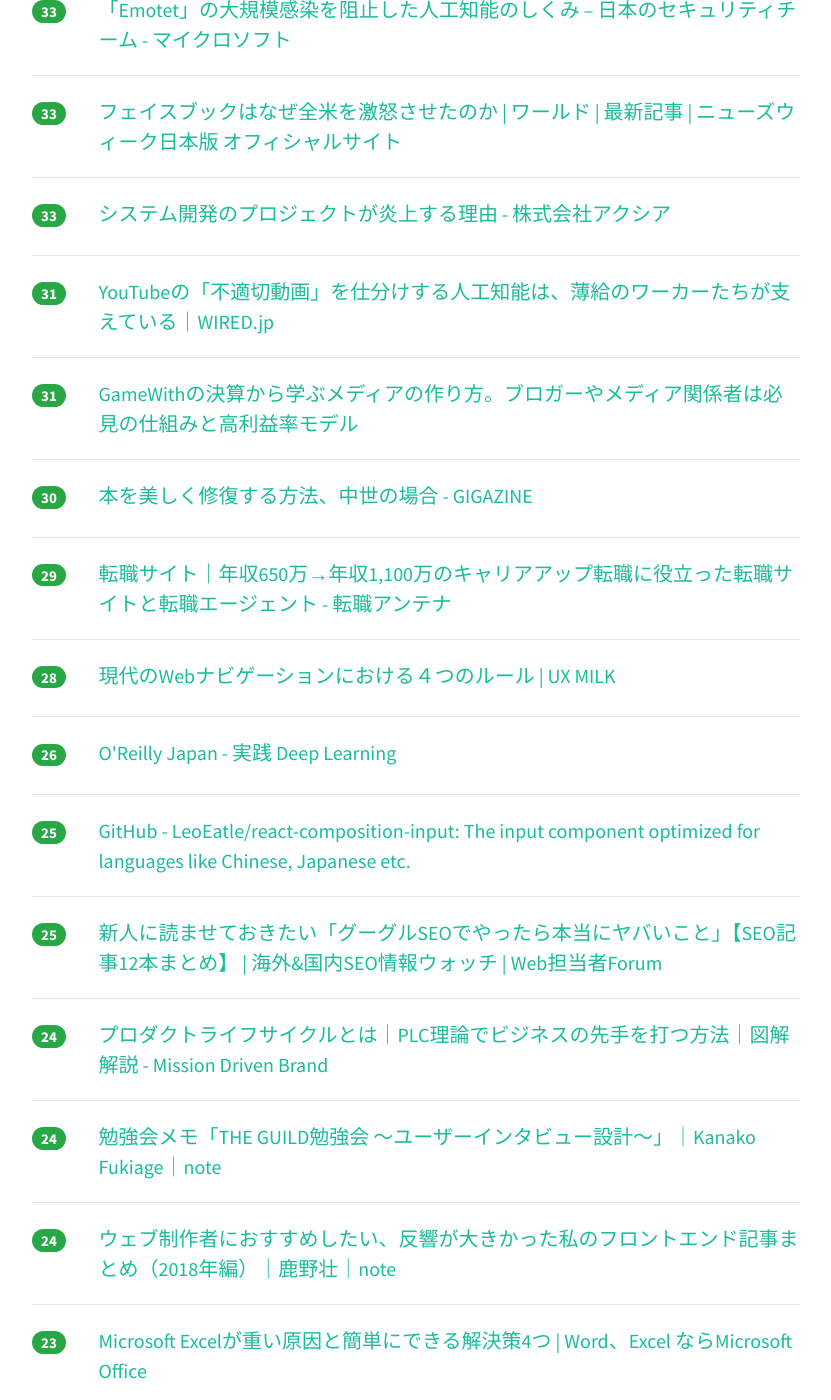
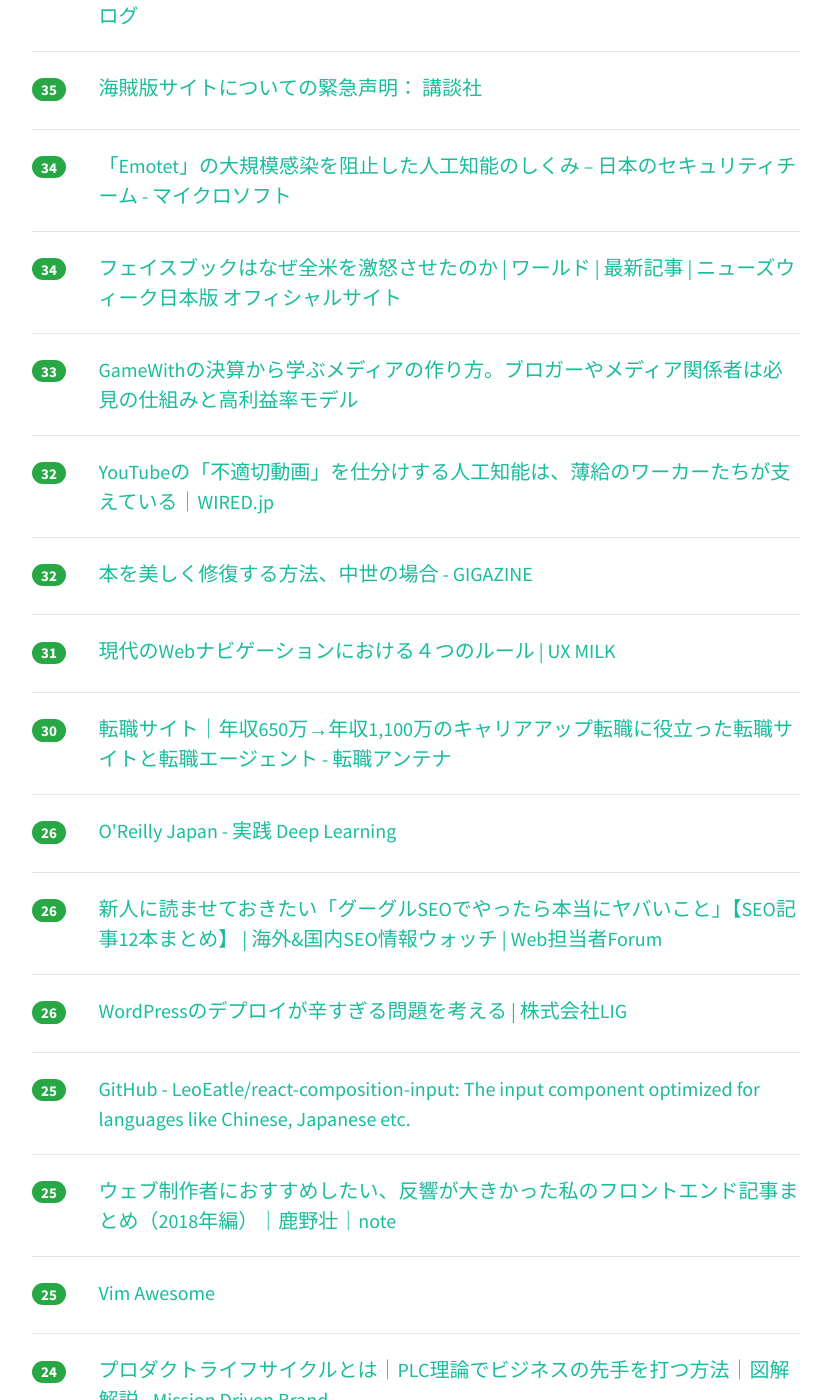
Before and after one commit to yatta47/hatena-matome-site, a Jekyll site: the page built from _posts/2018-04-13-hatena.md, in a window 1280 px wide and 1400 px high, scrolled down 2270 px. Shown: the whole window, without its empty margins (224-1055 px from the left). Built offline with Jekyll 4.4.1, drawn with Linux system fonts in a browser that asks for light colours; nearby versions of some CDN libraries; some of the changed text lies outside the part shown.

Commit message:
Updated 2018-04-13

```diff
--- a/_posts/2018-04-13-hatena.md
+++ b/_posts/2018-04-13-hatena.md
@@ -1,53 +1,58 @@
 ---
 layout: post
 title:  "2018-04-13 はてぶIT"
-date:   2018-04-13 17:01:57
+date:   2018-04-13 18:02:29
 tags: [it-hotentry]
 ---
-49 件のデータあり
+52 件のデータあり
 
 <hr><div class="row">
-<div class="col-1"><span class="badge badge-pill badge-success h2">1665</span></div>
+<div class="col-1"><span class="badge badge-pill badge-success h2">1727</span></div>
 <div class="col-11"><a href='https://kuenishi.hatenadiary.jp/entry/2018/04/13/022908' target='_blank'>トップレベルのコンピュータエンジニアなら普段からチェックして当然の技術系メディアN選 - kuenishi's blog</a></div>
 </div>
 <hr>
 <div class="row">
-<div class="col-1"><span class="badge badge-pill badge-success h2">671</span></div>
+<div class="col-1"><span class="badge badge-pill badge-success h2">707</span></div>
 <div class="col-11"><a href='https://internet.watch.impress.co.jp/docs/yajiuma/1116878.html' target='_blank'>「Excelが使える」のレベルを的確に見抜ける、入社試験に使えるサンプル問題が公開中【やじうまWatch】 - INTERNET Watch</a></div>
 </div>
 <hr>
 <div class="row">
-<div class="col-1"><span class="badge badge-pill badge-success h2">433</span></div>
+<div class="col-1"><span class="badge badge-pill badge-success h2">451</span></div>
 <div class="col-11"><a href='https://qiita.com/issei_y/items/ab641746be2704db98be' target='_blank'>Twitterの名前を5分毎に東京の天気☼☂☃と連動させるサーバレスプログラムを書いたら色々知らないことが出てきた話 - Qiita</a></div>
 </div>
 <hr>
 <div class="row">
-<div class="col-1"><span class="badge badge-pill badge-success h2">336</span></div>
+<div class="col-1"><span class="badge badge-pill badge-success h2">348</span></div>
+<div class="col-11"><a href='https://kantan-shikaku.com/ks/excel-test-for-work/' target='_blank'>「エクセルを使ったお仕事」の入社試験問題を作ってみました | デスクワーク　ラボ</a></div>
+</div>
+<hr>
+<div class="row">
+<div class="col-1"><span class="badge badge-pill badge-success h2">340</span></div>
 <div class="col-11"><a href='https://togetter.com/li/1217505' target='_blank'>「知ってるだけ」では意味がない…？「知る」「分かる」「できる」「している」の違いを表した図が秀逸 - Togetter</a></div>
 </div>
 <hr>
 <div class="row">
-<div class="col-1"><span class="badge badge-pill badge-success h2">321</span></div>
-<div class="col-11"><a href='https://kantan-shikaku.com/ks/excel-test-for-work/' target='_blank'>「エクセルを使ったお仕事」の入社試験問題を作ってみました | デスクワーク　ラボ</a></div>
-</div>
-<hr>
-<div class="row">
-<div class="col-1"><span class="badge badge-pill badge-success h2">107</span></div>
+<div class="col-1"><span class="badge badge-pill badge-success h2">116</span></div>
 <div class="col-11"><a href='https://employment.en-japan.com/engineerhub/entry/2018/04/10/110000' target='_blank'>データサイエンティストによる統計入門 ― k平均法でデータをクラスタリングしてみよう！ - エンジニアHub｜若手Webエンジニアのキャリアを考える！</a></div>
 </div>
 <hr>
 <div class="row">
-<div class="col-1"><span class="badge badge-pill badge-success h2">103</span></div>
+<div class="col-1"><span class="badge badge-pill badge-success h2">114</span></div>
 <div class="col-11"><a href='https://anond.hatelabo.jp/20180413102948' target='_blank'>新しい言葉を考えるのって難しい</a></div>
 </div>
 <hr>
 <div class="row">
-<div class="col-1"><span class="badge badge-pill badge-success h2">85</span></div>
+<div class="col-1"><span class="badge badge-pill badge-success h2">89</span></div>
 <div class="col-11"><a href='https://qiita.com/tkow/items/bca43546a98e42121873' target='_blank'>React-Reduxが分からない人のためにReact-ReduxのAPIを全部説明する - Qiita</a></div>
 </div>
 <hr>
 <div class="row">
-<div class="col-1"><span class="badge badge-pill badge-success h2">81</span></div>
+<div class="col-1"><span class="badge badge-pill badge-success h2">88</span></div>
+<div class="col-11"><a href='https://employment.en-japan.com/engineerhub/entry/2018/04/13/110000' target='_blank'>ReactとAngular、使うならどっち？ JavaScriptギークが6つの視点で徹底比較 - エンジニアHub｜若手Webエンジニアのキャリアを考える！</a></div>
+</div>
+<hr>
+<div class="row">
+<div class="col-1"><span class="badge badge-pill badge-success h2">82</span></div>
 <div class="col-11"><a href='http://jp.techcrunch.com/2018/04/12/2018-04-11-google-sheets-gets-macros/' target='_blank'>Googleのスプレッドシートにマクロが来た――G Suiteツールにメジャーアップデート | TechCrunch Japan</a></div>
 </div>
 <hr>
@@ -57,18 +62,28 @@ tags: [it-hotentry]
 </div>
 <hr>
 <div class="row">
-<div class="col-1"><span class="badge badge-pill badge-success h2">70</span></div>
-<div class="col-11"><a href='https://employment.en-japan.com/engineerhub/entry/2018/04/13/110000' target='_blank'>ReactとAngular、使うならどっち？ JavaScriptギークが6つの視点で徹底比較 - エンジニアHub｜若手Webエンジニアのキャリアを考える！</a></div>
-</div>
-<hr>
-<div class="row">
-<div class="col-1"><span class="badge badge-pill badge-success h2">52</span></div>
+<div class="col-1"><span class="badge badge-pill badge-success h2">53</span></div>
 <div class="col-11"><a href='https://withnews.jp/article/f0180413000qq000000000000000W06w10101qq000017106A' target='_blank'>メスに男性器？そこから出産！？　ブチハイエナのリスクしかない進化 - withnews（ウィズニュース）</a></div>
 </div>
 <hr>
 <div class="row">
-<div class="col-1"><span class="badge badge-pill badge-success h2">45</span></div>
+<div class="col-1"><span class="badge badge-pill badge-success h2">46</span></div>
 <div class="col-11"><a href='https://linq.career-tasu.jp/magazine/knowhow-excel-test/' target='_blank'>採用試験問題が流出?!コレが実際に使われている「Excelスキルのテスト」だ - キャリタスLINQマガジン</a></div>
+</div>
+<hr>
+<div class="row">
+<div class="col-1"><span class="badge badge-pill badge-success h2">46</span></div>
+<div class="col-11"><a href='http://kyon-mm.hatenablog.com/entry/2018/04/13/074023' target='_blank'>ScalaMatsuri 2018トレーニングデイの感想。またはチュートリアルがひどかった件 - うさぎ組</a></div>
+</div>
+<hr>
+<div class="row">
+<div class="col-1"><span class="badge badge-pill badge-success h2">42</span></div>
+<div class="col-11"><a href='https://blog.tinect.jp/?p=50813' target='_blank'>「責任範囲の明確化」というものを妙に嫌がる人がいるという話 | Books&Apps</a></div>
+</div>
+<hr>
+<div class="row">
+<div class="col-1"><span class="badge badge-pill badge-success h2">40</span></div>
+<div class="col-11"><a href='https://www.sakura.ad.jp/news/sakurainfo/newsentry.php?id=1924' target='_blank'>さくらのクラウド「AWS接続オプション」提供開始のお知らせ | さくらインターネット</a></div>
 </div>
 <hr>
 <div class="row">
@@ -78,17 +93,7 @@ tags: [it-hotentry]
 <hr>
 <div class="row">
 <div class="col-1"><span class="badge badge-pill badge-success h2">39</span></div>
-<div class="col-11"><a href='https://www.sakura.ad.jp/news/sakurainfo/newsentry.php?id=1924' target='_blank'>さくらのクラウド「AWS接続オプション」提供開始のお知らせ | さくらインターネット</a></div>
-</div>
-<hr>
-<div class="row">
-<div class="col-1"><span class="badge badge-pill badge-success h2">39</span></div>
-<div class="col-11"><a href='https://blog.tinect.jp/?p=50813' target='_blank'>「責任範囲の明確化」というものを妙に嫌がる人がいるという話 | Books&Apps</a></div>
-</div>
-<hr>
-<div class="row">
-<div class="col-1"><span class="badge badge-pill badge-success h2">39</span></div>
-<div class="col-11"><a href='http://kyon-mm.hatenablog.com/entry/2018/04/13/074023' target='_blank'>ScalaMatsuri 2018トレーニングデイの感想。またはチュートリアルがひどかった件 - うさぎ組</a></div>
+<div class="col-11"><a href='https://axia.co.jp/2018-04-13' target='_blank'>システム開発のプロジェクトが炎上する理由 - 株式会社アクシア</a></div>
 </div>
 <hr>
 <div class="row">
@@ -102,53 +107,63 @@ tags: [it-hotentry]
 </div>
 <hr>
 <div class="row">
-<div class="col-1"><span class="badge badge-pill badge-success h2">34</span></div>
+<div class="col-1"><span class="badge badge-pill badge-success h2">35</span></div>
 <div class="col-11"><a href='http://techlife.cookpad.com/entry/2018/04/12/180000' target='_blank'>クッキングLIVEアプリcookpadTVのコメント配信技術 - クックパッド開発者ブログ</a></div>
 </div>
 <hr>
 <div class="row">
-<div class="col-1"><span class="badge badge-pill badge-success h2">33</span></div>
+<div class="col-1"><span class="badge badge-pill badge-success h2">35</span></div>
+<div class="col-11"><a href='http://www.kodansha.co.jp/upload/pr.kodansha.co.jp/files/180413_seimei_kaizokuban.pdf' target='_blank'>海賊版サイトについての緊急声明： 講談社</a></div>
+</div>
+<hr>
+<div class="row">
+<div class="col-1"><span class="badge badge-pill badge-success h2">34</span></div>
 <div class="col-11"><a href='https://blogs.technet.microsoft.com/jpsecurity/2018/04/12/how-artificial-intelligence-stopped-an-emotet-outbreak/' target='_blank'>「Emotet」の大規模感染を阻止した人工知能のしくみ – 日本のセキュリティチーム - マイクロソフト</a></div>
 </div>
 <hr>
 <div class="row">
-<div class="col-1"><span class="badge badge-pill badge-success h2">33</span></div>
+<div class="col-1"><span class="badge badge-pill badge-success h2">34</span></div>
 <div class="col-11"><a href='https://www.newsweekjapan.jp/stories/world/2018/04/post-9947.php' target='_blank'>フェイスブックはなぜ全米を激怒させたのか | ワールド | 最新記事 | ニューズウィーク日本版 オフィシャルサイト</a></div>
 </div>
 <hr>
 <div class="row">
 <div class="col-1"><span class="badge badge-pill badge-success h2">33</span></div>
-<div class="col-11"><a href='https://axia.co.jp/2018-04-13' target='_blank'>システム開発のプロジェクトが炎上する理由 - 株式会社アクシア</a></div>
+<div class="col-11"><a href='http://it-rush.com/gamewith-media-bloger' target='_blank'>GameWithの決算から学ぶメディアの作り方。ブロガーやメディア関係者は必見の仕組みと高利益率モデル</a></div>
+</div>
+<hr>
+<div class="row">
+<div class="col-1"><span class="badge badge-pill badge-success h2">32</span></div>
+<div class="col-11"><a href='https://wired.jp/2018/04/12/youtube-mechanical-turk-content/' target='_blank'>YouTubeの「不適切動画」を仕分けする人工知能は、薄給のワーカーたちが支えている｜WIRED.jp</a></div>
+</div>
+<hr>
+<div class="row">
+<div class="col-1"><span class="badge badge-pill badge-success h2">32</span></div>
+<div class="col-11"><a href='https://gigazine.net/news/20180413-beautifully-repaired-medieval-manuscript/' target='_blank'>本を美しく修復する方法、中世の場合 - GIGAZINE</a></div>
 </div>
 <hr>
 <div class="row">
 <div class="col-1"><span class="badge badge-pill badge-success h2">31</span></div>
-<div class="col-11"><a href='https://wired.jp/2018/04/12/youtube-mechanical-turk-content/' target='_blank'>YouTubeの「不適切動画」を仕分けする人工知能は、薄給のワーカーたちが支えている｜WIRED.jp</a></div>
-</div>
-<hr>
-<div class="row">
-<div class="col-1"><span class="badge badge-pill badge-success h2">31</span></div>
-<div class="col-11"><a href='http://it-rush.com/gamewith-media-bloger' target='_blank'>GameWithの決算から学ぶメディアの作り方。ブロガーやメディア関係者は必見の仕組みと高利益率モデル</a></div>
+<div class="col-11"><a href='http://uxmilk.jp/62899' target='_blank'>現代のWebナビゲーションにおける４つのルール | UX MILK</a></div>
 </div>
 <hr>
 <div class="row">
 <div class="col-1"><span class="badge badge-pill badge-success h2">30</span></div>
-<div class="col-11"><a href='https://gigazine.net/news/20180413-beautifully-repaired-medieval-manuscript/' target='_blank'>本を美しく修復する方法、中世の場合 - GIGAZINE</a></div>
-</div>
-<hr>
-<div class="row">
-<div class="col-1"><span class="badge badge-pill badge-success h2">29</span></div>
 <div class="col-11"><a href='http://newgraduates-antenna.hatenablog.com/entry/tenshoku-agent-tenshokusaite-osusume-carrerup-nennshuu' target='_blank'>転職サイト｜年収650万→年収1,100万のキャリアアップ転職に役立った転職サイトと転職エージェント - 転職アンテナ</a></div>
-</div>
-<hr>
-<div class="row">
-<div class="col-1"><span class="badge badge-pill badge-success h2">28</span></div>
-<div class="col-11"><a href='http://uxmilk.jp/62899' target='_blank'>現代のWebナビゲーションにおける４つのルール | UX MILK</a></div>
 </div>
 <hr>
 <div class="row">
 <div class="col-1"><span class="badge badge-pill badge-success h2">26</span></div>
 <div class="col-11"><a href='http://www.oreilly.co.jp/books/9784873118321/index.html' target='_blank'>O'Reilly Japan - 実践 Deep Learning</a></div>
+</div>
+<hr>
+<div class="row">
+<div class="col-1"><span class="badge badge-pill badge-success h2">26</span></div>
+<div class="col-11"><a href='https://webtan.impress.co.jp/e/2018/04/13/28947' target='_blank'>新人に読ませておきたい「グーグルSEOでやったら本当にヤバいこと」【SEO記事12本まとめ】 | 海外&国内SEO情報ウォッチ | Web担当者Forum</a></div>
+</div>
+<hr>
+<div class="row">
+<div class="col-1"><span class="badge badge-pill badge-success h2">26</span></div>
+<div class="col-11"><a href='https://liginc.co.jp/388554' target='_blank'>WordPressのデプロイが辛すぎる問題を考える | 株式会社LIG</a></div>
 </div>
 <hr>
 <div class="row">
@@ -158,7 +173,12 @@ tags: [it-hotentry]
 <hr>
 <div class="row">
 <div class="col-1"><span class="badge badge-pill badge-success h2">25</span></div>
-<div class="col-11"><a href='https://webtan.impress.co.jp/e/2018/04/13/28947' target='_blank'>新人に読ませておきたい「グーグルSEOでやったら本当にヤバいこと」【SEO記事12本まとめ】 | 海外&国内SEO情報ウォッチ | Web担当者Forum</a></div>
+<div class="col-11"><a href='https://note.mu/tonkotsuboy_com/n/nb5ee9ef83dc5' target='_blank'>ウェブ制作者におすすめしたい、反響が大きかった私のフロントエンド記事まとめ（2018年編）｜鹿野壮｜note</a></div>
+</div>
+<hr>
+<div class="row">
+<div class="col-1"><span class="badge badge-pill badge-success h2">25</span></div>
+<div class="col-11"><a href='https://vimawesome.com/' target='_blank'>Vim Awesome</a></div>
 </div>
 <hr>
 <div class="row">
@@ -172,18 +192,8 @@ tags: [it-hotentry]
 </div>
 <hr>
 <div class="row">
-<div class="col-1"><span class="badge badge-pill badge-success h2">24</span></div>
-<div class="col-11"><a href='https://note.mu/tonkotsuboy_com/n/nb5ee9ef83dc5' target='_blank'>ウェブ制作者におすすめしたい、反響が大きかった私のフロントエンド記事まとめ（2018年編）｜鹿野壮｜note</a></div>
-</div>
-<hr>
-<div class="row">
 <div class="col-1"><span class="badge badge-pill badge-success h2">23</span></div>
 <div class="col-11"><a href='https://ameblo.jp/ymnhana/entry-12367843309.html' target='_blank'>Microsoft Excelが重い原因と簡単にできる解決策4つ | Word、Excel ならMicrosoft Office</a></div>
-</div>
-<hr>
-<div class="row">
-<div class="col-1"><span class="badge badge-pill badge-success h2">22</span></div>
-<div class="col-11"><a href='https://vimawesome.com/' target='_blank'>Vim Awesome</a></div>
 </div>
 <hr>
 <div class="row">
@@ -192,23 +202,23 @@ tags: [it-hotentry]
 </div>
 <hr>
 <div class="row">
+<div class="col-1"><span class="badge badge-pill badge-success h2">21</span></div>
+<div class="col-11"><a href='http://www.ituki-yu2.net/entry/hatena_mura_Redefine' target='_blank'>はてな村に関して定義をし直す時期に来てるんじゃないかと思う。 - 超メモ帳（Web式）＠復活</a></div>
+</div>
+<hr>
+<div class="row">
+<div class="col-1"><span class="badge badge-pill badge-success h2">21</span></div>
+<div class="col-11"><a href='https://internet.watch.impress.co.jp/docs/news/1116799.html' target='_blank'>1週間の予定をスマホでA4の紙1枚に出力、“スキマ時間”が見やすい「1マイ手帳」 - INTERNET Watch</a></div>
+</div>
+<hr>
+<div class="row">
 <div class="col-1"><span class="badge badge-pill badge-success h2">20</span></div>
 <div class="col-11"><a href='https://jp.techcrunch.com/2018/04/13/2018-04-12-heres-what-the-new-gmail-looks-like/' target='_blank'>Gmailの新デザイン（スクリーンショットを入手） | TechCrunch Japan</a></div>
 </div>
 <hr>
 <div class="row">
-<div class="col-1"><span class="badge badge-pill badge-success h2">20</span></div>
-<div class="col-11"><a href='https://internet.watch.impress.co.jp/docs/news/1116799.html' target='_blank'>1週間の予定をスマホでA4の紙1枚に出力、“スキマ時間”が見やすい「1マイ手帳」 - INTERNET Watch</a></div>
-</div>
-<hr>
-<div class="row">
-<div class="col-1"><span class="badge badge-pill badge-success h2">20</span></div>
-<div class="col-11"><a href='https://liginc.co.jp/388554' target='_blank'>WordPressのデプロイが辛すぎる問題を考える | 株式会社LIG</a></div>
-</div>
-<hr>
-<div class="row">
 <div class="col-1"><span class="badge badge-pill badge-success h2">19</span></div>
-<div class="col-11"><a href='http://www.kodansha.co.jp/upload/pr.kodansha.co.jp/files/180413_seimei_kaizokuban.pdf' target='_blank'>海賊版サイトについての緊急声明： 講談社</a></div>
+<div class="col-11"><a href='https://forest.watch.impress.co.jp/docs/serial/exceltips/1116717.html' target='_blank'>【Excel】印刷せずに資料の修正箇所を手書きで指摘したい！エクセル文書をインクツールで校正するテク - いまさら聞けないExcelの使い方講座 - 窓の杜</a></div>
 </div>
 <hr>
 <div class="row">
@@ -217,18 +227,13 @@ tags: [it-hotentry]
 </div>
 <hr>
 <div class="row">
-<div class="col-1"><span class="badge badge-pill badge-success h2">18</span></div>
-<div class="col-11"><a href='http://www.ituki-yu2.net/entry/hatena_mura_Redefine' target='_blank'>はてな村に関して定義をし直す時期に来てるんじゃないかと思う。 - 超メモ帳（Web式）＠復活</a></div>
-</div>
-<hr>
-<div class="row">
-<div class="col-1"><span class="badge badge-pill badge-success h2">18</span></div>
-<div class="col-11"><a href='https://forest.watch.impress.co.jp/docs/serial/exceltips/1116717.html' target='_blank'>【Excel】印刷せずに資料の修正箇所を手書きで指摘したい！エクセル文書をインクツールで校正するテク - いまさら聞けないExcelの使い方講座 - 窓の杜</a></div>
+<div class="col-1"><span class="badge badge-pill badge-success h2">17</span></div>
+<div class="col-11"><a href='http://nlab.itmedia.co.jp/nl/articles/1804/12/news111.html' target='_blank'>トランセンドがフラッシュメモリ製品の保証期間を無期限から5年へ変更、なぜ？ - ねとらぼ</a></div>
 </div>
 <hr>
 <div class="row">
 <div class="col-1"><span class="badge badge-pill badge-success h2">17</span></div>
-<div class="col-11"><a href='http://nlab.itmedia.co.jp/nl/articles/1804/12/news111.html' target='_blank'>トランセンドがフラッシュメモリ製品の保証期間を無期限から5年へ変更、なぜ？ - ねとらぼ</a></div>
+<div class="col-11"><a href='http://vgdrome.blogspot.com/2018/04/chinesePUBGripoffwar.html' target='_blank'>Videogamedrome: 中国チキンゲーム戦争 ～正しいPUBGのパクり方～</a></div>
 </div>
 <hr>
 <div class="row">
@@ -238,7 +243,7 @@ tags: [it-hotentry]
 <hr>
 <div class="row">
 <div class="col-1"><span class="badge badge-pill badge-success h2">16</span></div>
-<div class="col-11"><a href='http://vgdrome.blogspot.com/2018/04/chinesePUBGripoffwar.html' target='_blank'>Videogamedrome: 中国チキンゲーム戦争 ～正しいPUBGのパクり方～</a></div>
+<div class="col-11"><a href='https://pc.watch.impress.co.jp/docs/news/1116988.html' target='_blank'>Google、動画で群衆の騒音のなかから1人の音声を分離する技術 - PC Watch</a></div>
 </div>
 <hr>
 <div class="row">
@@ -247,7 +252,17 @@ tags: [it-hotentry]
 </div>
 <hr>
 <div class="row">
+<div class="col-1"><span class="badge badge-pill badge-success h2">13</span></div>
+<div class="col-11"><a href='https://inside.dmm.com/entry/2018/04/13/hello-kubernetes' target='_blank'>Kubernetesを始めよう！ - DMM inside</a></div>
+</div>
+<hr>
+<div class="row">
 <div class="col-1"><span class="badge badge-pill badge-success h2">12</span></div>
 <div class="col-11"><a href='https://dc.watch.impress.co.jp/docs/comic/clinic/1116783.html' target='_blank'>【カメラバカにつける薬 in デジカメ Watch】子供をキレイに撮るたったひとつの冴えたやり方（その1） - デジカメ Watch</a></div>
 </div>
 <hr>
+<div class="row">
+<div class="col-1"><span class="badge badge-pill badge-success h2">11</span></div>
+<div class="col-11"><a href='http://www.itmedia.co.jp/enterprise/articles/1804/13/news071.html' target='_blank'>大部分のAndroid端末、Google配信のセキュリティパッチを完全には網羅せず――独セキュリティ企業の調査 - ITmedia エンタープライズ</a></div>
+</div>
+<hr>
```
